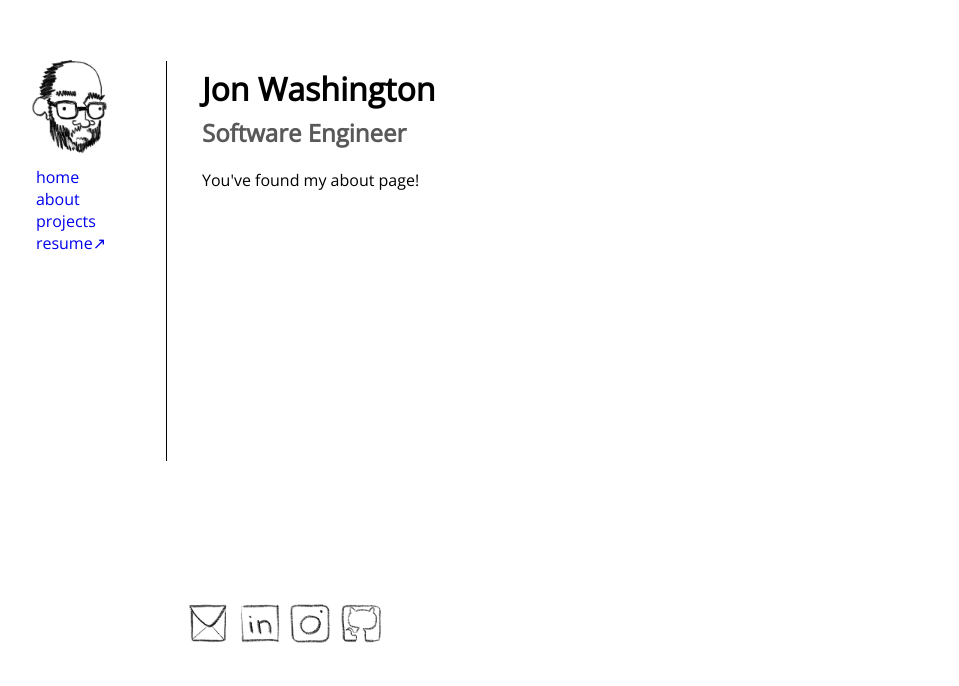
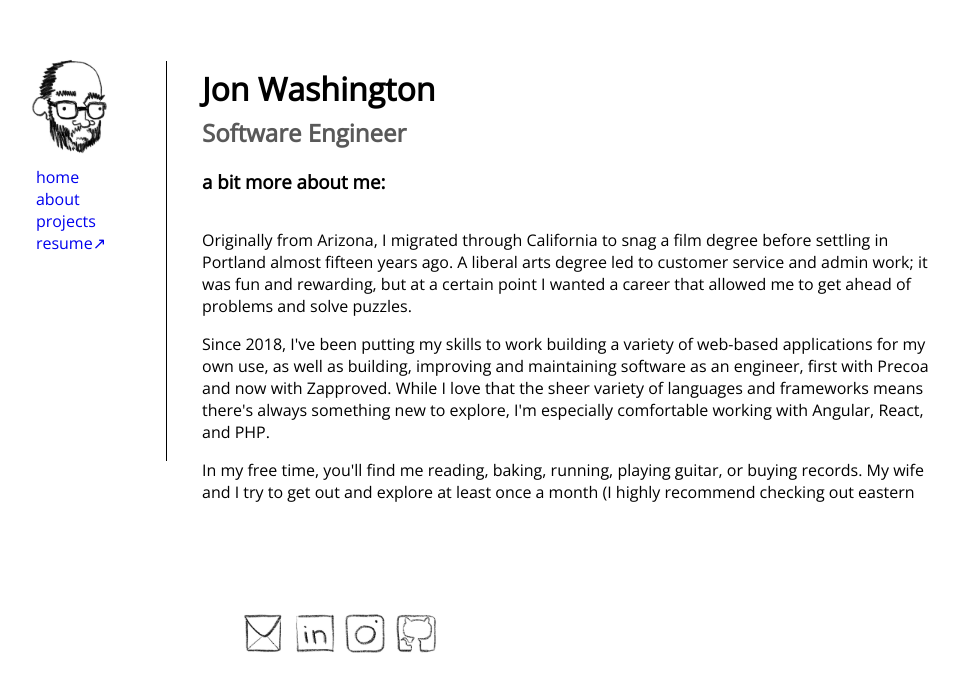
Before and after one commit to JonWash86/portfolioTs, a React (Create React App) app: page /about in a window 1280 px wide. Shown: the part 114-800 px from the top of the page, without its empty margins (139-1098 px from the left). Built offline with nearby package versions, Linux system fonts and the light colour scheme; a web font is replaced by a local one.

Commit message:
Dial in scrolling overflow text and rigid footer

```diff
--- a/src/App.css
+++ b/src/App.css
@@ -72,8 +72,11 @@
 
 .social-links {
   position: fixed;
-  bottom: 35px;
-  padding-left: 325px;
+  background-color:white;
+  bottom: 25px;
+  padding-top: 10px;
+  right: 158px;
+  width: 100%;
 }
 
 #subheading {
@@ -81,6 +84,11 @@
     margin-top: 4px;
 }
 
+.textContainer {
+  overflow-y: scroll;
+  height: 290px;
+}
+
 .vLine {
   border-left: 1px solid black;
   height: 400px;
--- a/src/pages/about.js
+++ b/src/pages/about.js
@@ -2,7 +2,16 @@ import React from 'react';
 
 const About = () =>
 {
-    return <p>You've found my about page!</p>
+    return (
+        <div>
+            <h3>a bit more about me:</h3>
+            <div className='textContainer'>
+                <p>Originally from Arizona, I migrated through California to snag a film degree before settling in Portland almost fifteen years ago. A liberal arts degree led to customer service and admin work; it was fun and rewarding, but at a certain point I wanted a career that allowed me to get ahead of problems and solve puzzles.</p>
+                <p>Since 2018, I've been putting my skills to work building a variety of web-based applications for my own use, as well as building, improving and maintaining software as an engineer, first with Precoa and now with Zapproved. While I love that the sheer variety of languages and frameworks means there's always something new to explore, I'm especially comfortable working with Angular, React, and PHP.</p>
+                <p>In my free time, you'll find me reading, baking, running, playing guitar, or buying records. My wife and I try to get out and explore at least once a month (I highly recommend checking out eastern Oregon). I'll be more than glad to share pictures of my dog as well as my three cats, whom I'm very proud did not run across the keyboard once while I wrote up this whole thing.</p>
+            </div>
+        </div>
+    )
 }
 
 export default About;
--- a/src/pages/home.js
+++ b/src/pages/home.js
@@ -2,7 +2,15 @@ import React from 'react';
 
 const Home = () =>
 {
-    return <p>You've found my homepage!</p>
+    return (
+        <div>
+            <h3>well, hi.</h3>
+            <div className='textContainer'>
+                <p>My name's Jon Washington. You've found my homepage!</p>
+                <p>I'm a software engineer based in Portland, Oregon. I'm passionate about full-stack development, and mainly work with Angular (at work) and React (at home), and a whole lot in between.</p>
+            </div>
+        </div>
+    )
 }
 
 export default Home;
--- a/src/pages/projects.js
+++ b/src/pages/projects.js
@@ -2,7 +2,14 @@ import React from 'react';
 
 const Projects = () =>
 {
-    return <p>You've found my portfolio!</p>
+    return (
+        <div>
+            <h3>what I've been working on:</h3>
+            <div className='textContainer'>
+                <p>projects!</p>
+            </div>
+        </div>
+    )
 }
 
 export default Projects;
```
